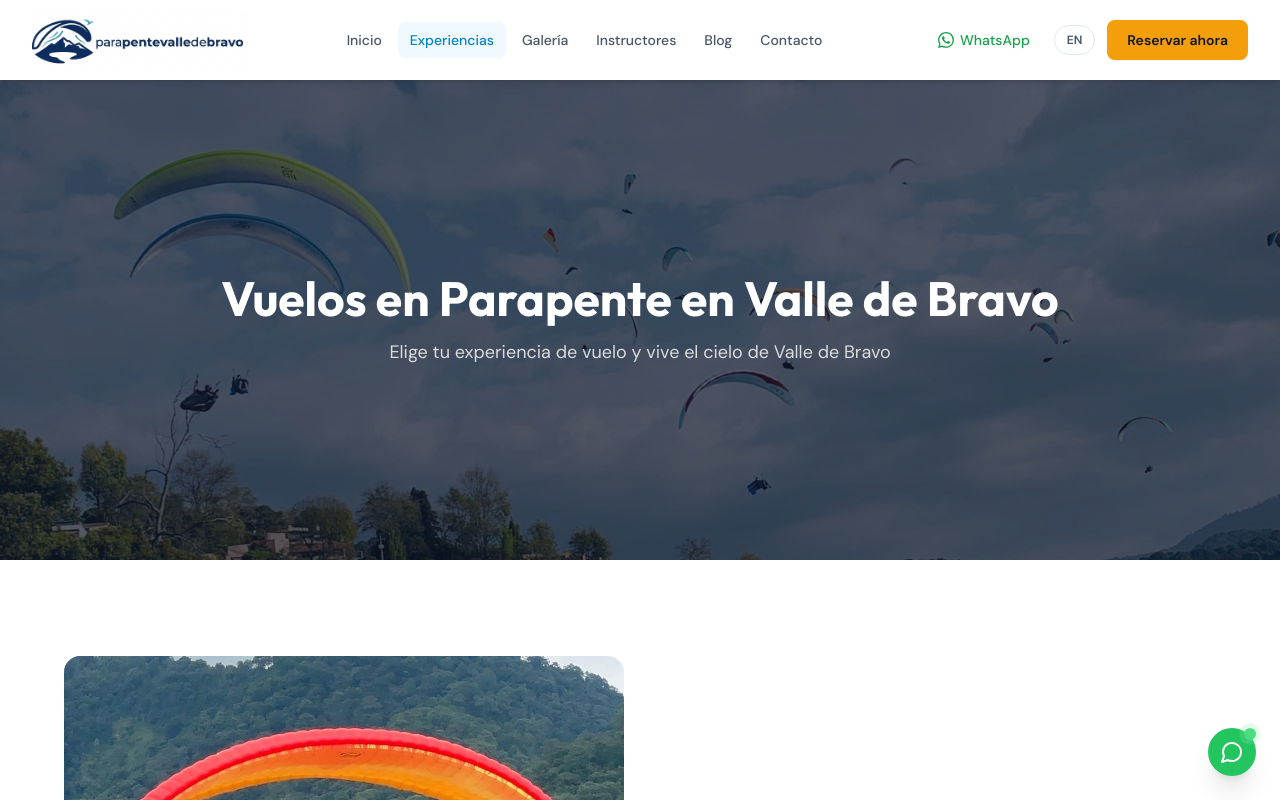
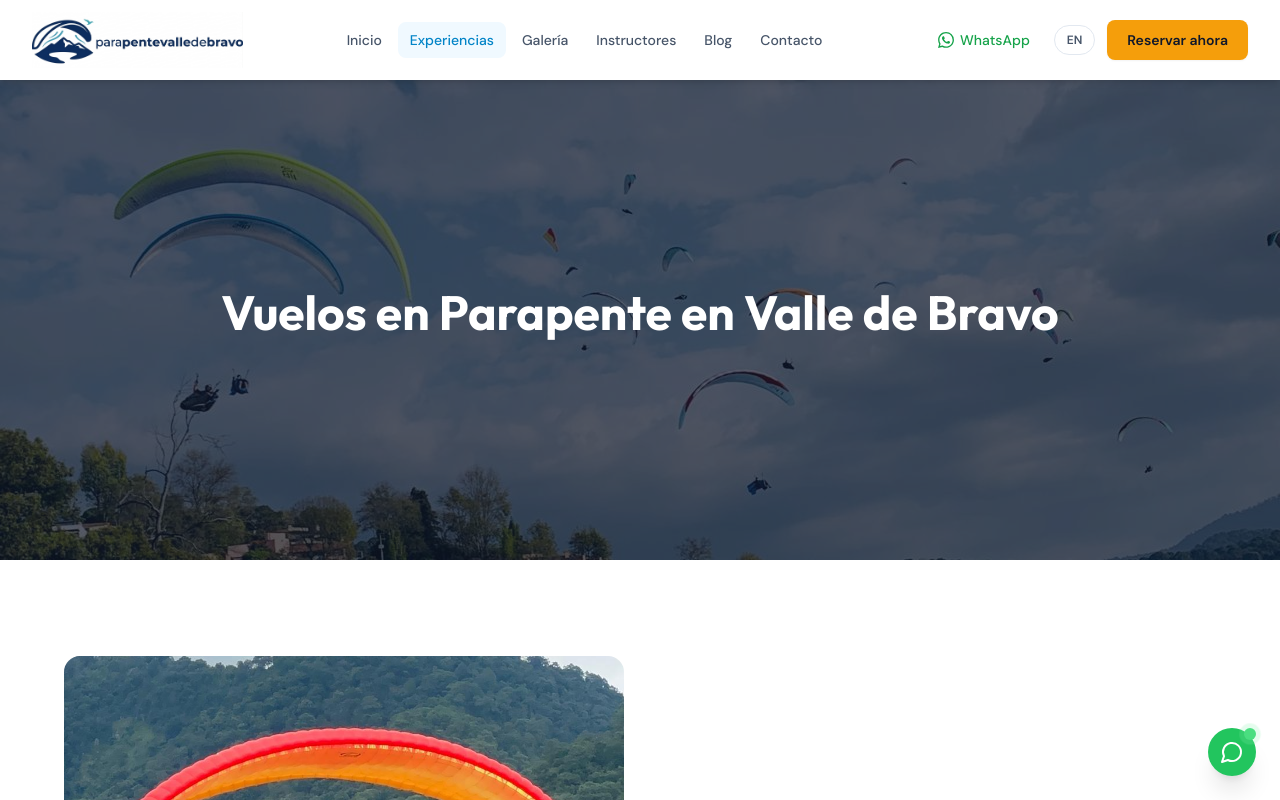
Before and after one commit to AlanF611/VuelaValle, a React (Vite) app: page /parapente-valle-de-bravo in a window 1280 px wide. Shown: the top 800 px of the page. Built offline with nearby package versions, Linux system fonts and the light colour scheme.

Commit message:
Remove flight experience description text
Removed the paragraph text that describes the flight experience.

```diff
--- a/src/pages/flights/FlightsPage.tsx
+++ b/src/pages/flights/FlightsPage.tsx
@@ -83,7 +83,7 @@ export default function FlightsPage() {
             {lang === 'es' ? 'Vuelos en Parapente en Valle de Bravo' : 'Paragliding Flights in Valle de Bravo'}
           </h1>
           <p className="mt-4 text-lg text-white/80 max-w-2xl mx-auto">
-            {lang === 'es' ? 'Elige tu experiencia de vuelo y vive el cielo de Valle de Bravo' : 'Choose your flight experience and live the skies of Valle de Bravo'}
+
           </p>
         </div>
       </section>
```
